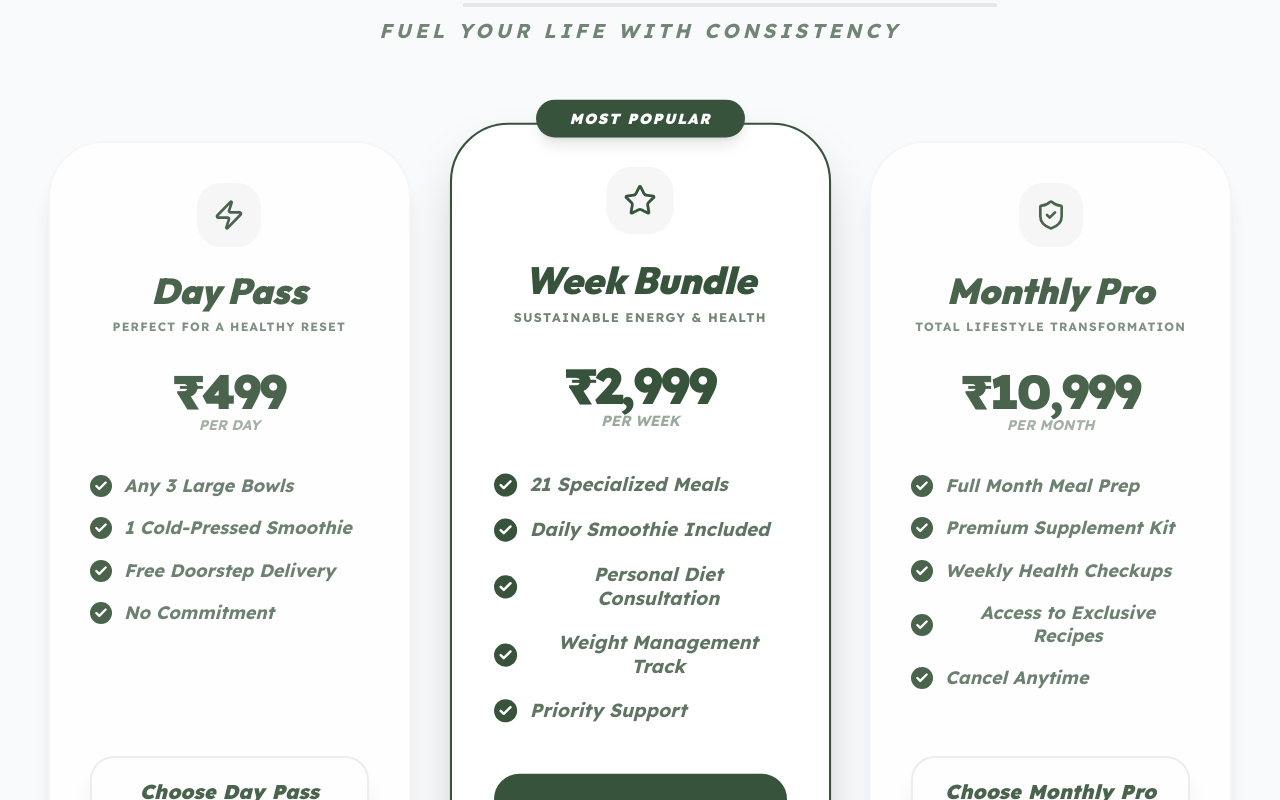
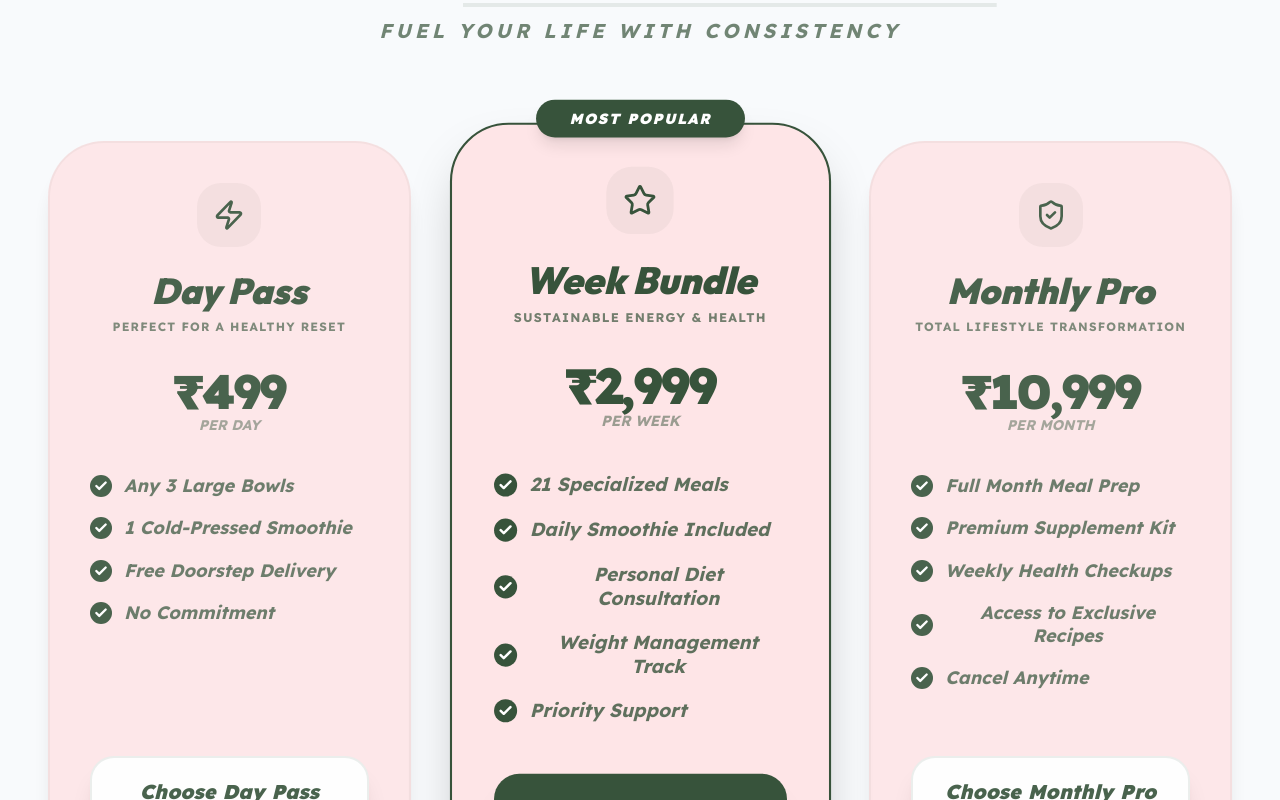
Before and after one commit to Aakash17x08/HUMBL, a React (Vite) app: page / in a window 1280 px wide. Shown: the part 3400-4200 px from the top of the page. Built offline with nearby package versions, Linux system fonts and the light colour scheme.

Commit message:
subscription beige color

```diff
--- a/src/pages/Subscription.jsx
+++ b/src/pages/Subscription.jsx
@@ -68,7 +68,7 @@ const Subscription = () => {
           {plans.map((plan, idx) => (
             <div
               key={idx}
-              className={`relative bg-white p-8 sm:p-10 rounded-[3rem] sm:rounded-[3.5rem] border-2 flex flex-col items-center text-center transition-all duration-500 md:hover:-translate-y-4
+              className={`relative bg-brand-beige p-8 sm:p-10 rounded-[3rem] sm:rounded-[3.5rem] border-2 flex flex-col items-center text-center transition-all duration-500 md:hover:-translate-y-4
                 ${plan.highlight
                   ? "border-brand-green shadow-2xl lg:scale-105 z-10"
                   : "border-brand-green/5 shadow-xl md:opacity-90"
```
